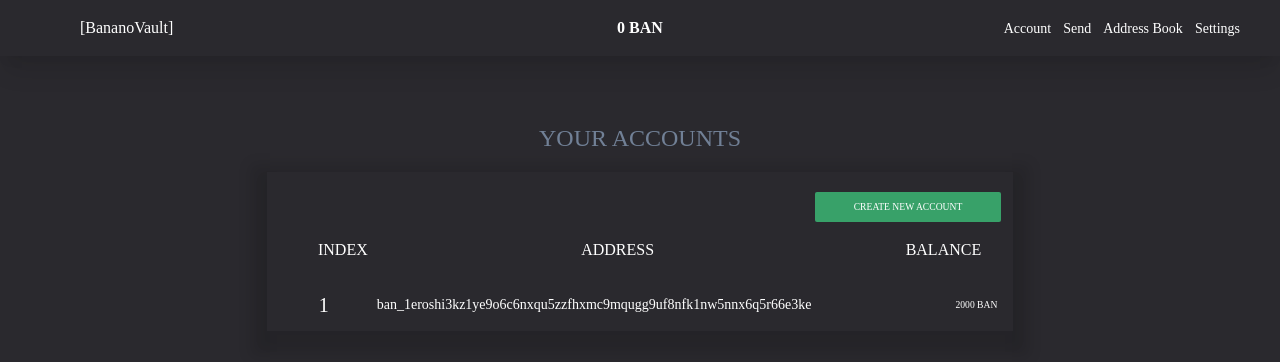
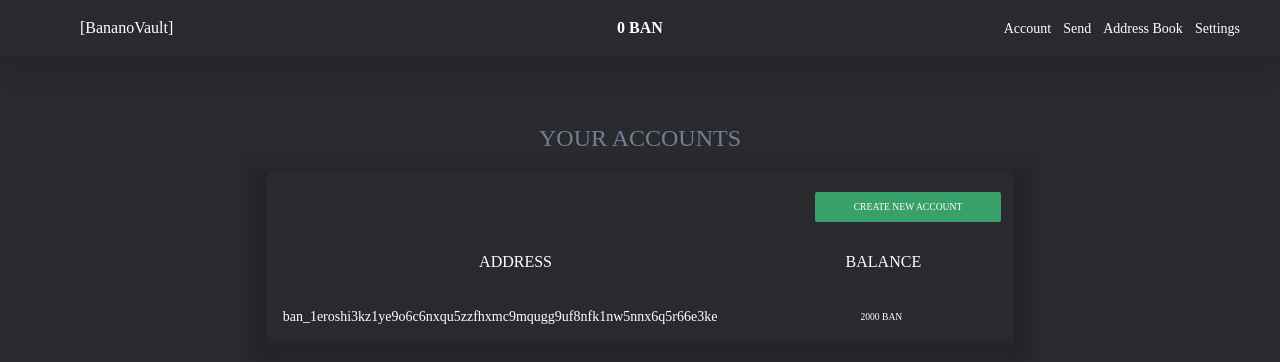
Before and after one commit to andrecrjr/bananovault-light, a React (Create React App) app: page /accounts in a window 1280 px wide. Shown: the top 362 px of the page. Built offline with nearby package versions, Linux system fonts and the light colour scheme; a web font is replaced by a local one.

Commit message:
removing index

```diff
--- a/src/components/Accounts/index.jsx
+++ b/src/components/Accounts/index.jsx
@@ -7,35 +7,28 @@ function ListAccounts() {
       <Layout>
         <h1 className="structure--title">Your Accounts</h1>
         <section className="structure  pt-5">
-          <button className="w-5/12 md:w-3/12 block ml-auto mr-3 text-2xs button--main">
+          <button className="w-5/12 md:w-3/12 block ml-auto mr-3 mb-3 text-2xs button--main">
             Create New Account
           </button>
           <table class="table-auto rounded-lg">
             <thead>
               <tr>
-              <td className="text-right text-white uppercase pl-2">Index</td>
-                <td className="text-center text-white uppercase">
-                  Address
-                </td>
-                <td className="text-center text-white py-4 uppercase pl-2">
+                <td className="text-center text-white uppercase">Address</td>
+                <td className="text-center pr-3 text-white py-4 uppercase">
                   Balance
                 </td>
               </tr>
             </thead>
             <tbody>
               <tr>
-              <td className="table-child--left text-xl text-white">
-                  1
-                </td>
-                <td className="table-child px-2 text-sm text-white">
+                <td className="table-child px-4 text-sm text-white">
                   <Link to="/account/number">
                     ban_1eroshi3kz1ye9o6c6nxqu5zzfhxmc9mqugg9uf8nfk1nw5nnx6q5r66e3ke
                   </Link>
                 </td>
-                <td className="table-child--left mx-0 md:pr-4 text-white">
+                <td className="table-child--left pr-0 md:pr-4 text-white text-center">
                   2000 BAN
                 </td>
-
               </tr>
             </tbody>
           </table>
```
